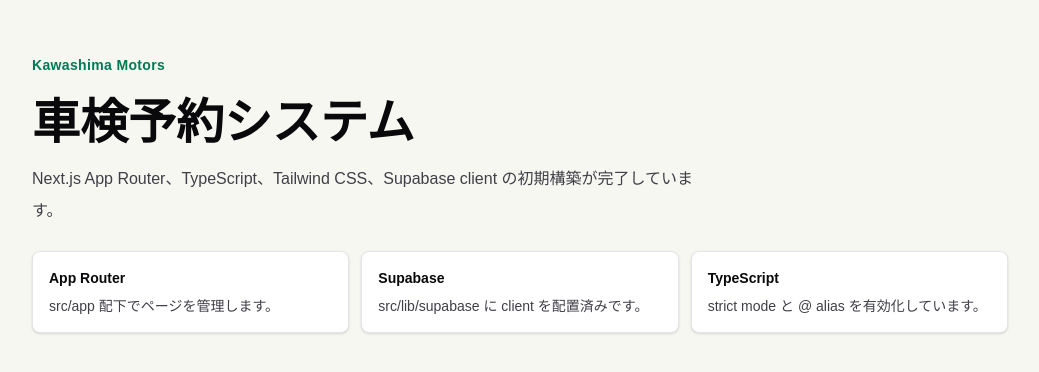
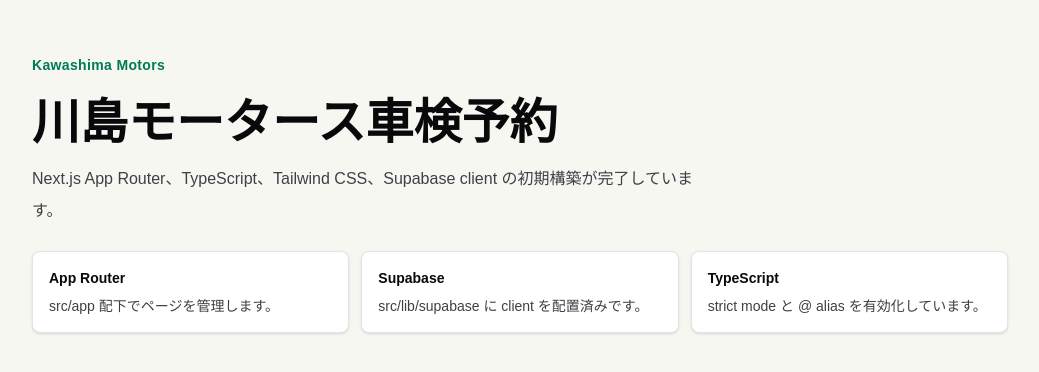
Before and after one commit to actarisedev-source/kawashima_motors_shaken, a Next.js app: page / in a window 1280 px wide. Shown: the part 206-578 px from the top of the page, without its empty margins (120-1159 px from the left). Built offline with nearby package versions, Linux system fonts and the light colour scheme.

Commit message:
Update top page title

```diff
--- a/src/app/page.tsx
+++ b/src/app/page.tsx
@@ -7,7 +7,7 @@ export default function Home() {
         </p>
         <div className="space-y-4">
           <h1 className="text-4xl font-bold text-zinc-950 sm:text-5xl">
-            車検予約システム
+            川島モータース車検予約
           </h1>
           <p className="max-w-2xl text-base leading-8 text-zinc-700">
             Next.js App Router、TypeScript、Tailwind CSS、Supabase client
```
